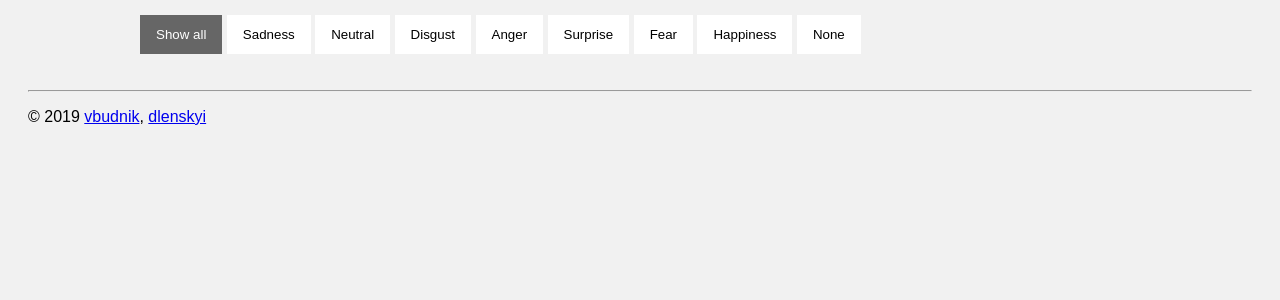
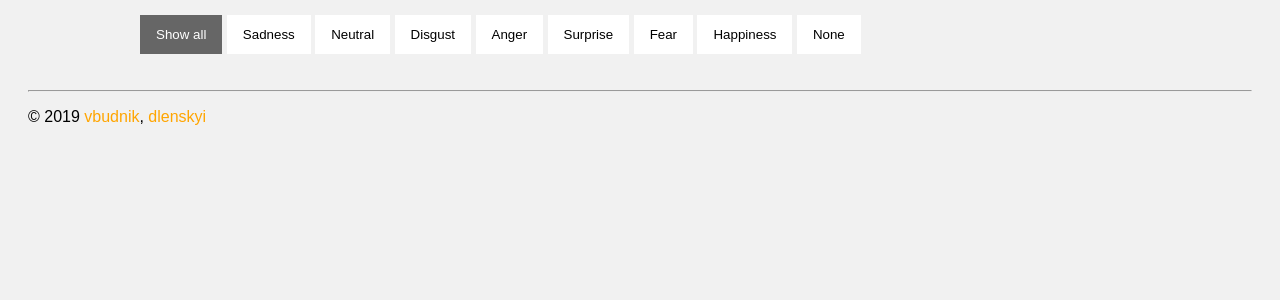
Before and after one commit to dlenskyi/int20h, a PHP site: template application/views/main/index.php in a window 1280 px wide. Shown: the part 208-508 px from the top of the page. Run offline with PHP 8.4, Linux system fonts and the light colour scheme; the template is opened without the code that fills it, so the values that code supplies are empty.

Commit message:
edited footer

```diff
--- a/application/views/layout/default.php
+++ b/application/views/layout/default.php
@@ -11,8 +11,8 @@
     <script src="./public/js/script.js"></script>
 <div class="footer">
     <hr>
-    <p>&copy; 2019 <a href="https://www.facebook.com/profile.php?id=100004512672168&ref=bookmarks">vbudnik</a>,
-        <a href="https://www.facebook.com/denis.lenskiy">dlenskyi</a><p>
+    <p>&copy; 2019 <a class="copyright" href="https://www.facebook.com/profile.php?id=100004512672168&ref=bookmarks">vbudnik</a>,
+        <a class="copyright" href="https://www.facebook.com/denis.lenskiy">dlenskyi</a><p>
 </div>
 </body>
 </html>
--- a/public/styles/styles.css
+++ b/public/styles/styles.css
@@ -71,3 +71,12 @@ h1 {
     background-color: #666;
     color: white;
 }
+
+.copyright {
+    color: orange;
+    text-decoration: none;
+}
+
+a:hover {
+    text-decoration: underline;
+}
```
